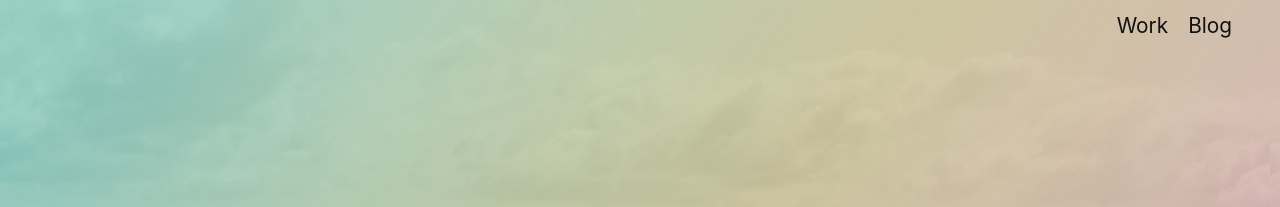
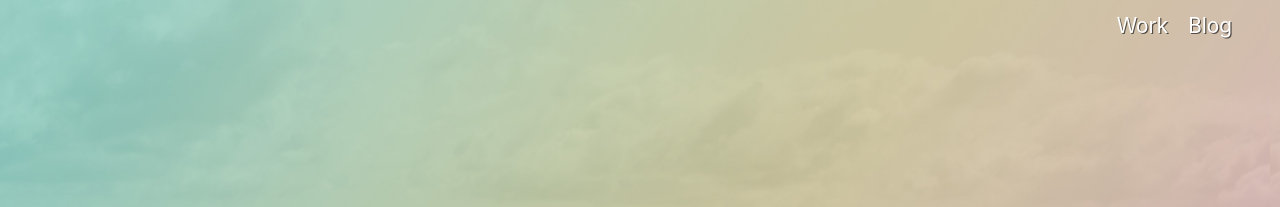
Before and after one commit to goodwin72/jaredrgoodwin.com, a Jekyll site: the page built from index.html, in a window 1280 px wide. Shown: the top 207 px of the page. Built offline with Jekyll 4.4.1, drawn with Linux system fonts in a browser that asks for light colours.

Commit message:
Home page nav buttons now styled with home-styled-text class

```diff
--- a/_includes/header.html
+++ b/_includes/header.html
@@ -27,7 +27,11 @@
 						{%- assign my_page = site.pages | where: "path", path | first -%}
 
 						{%- if my_page.title -%}
-							<a class="page-link" href="{{ my_page.url | relative_url }}">{{ my_page.title | escape }}</a>
+							<a class="page-link
+                                {% if page.layout == "home" %}
+                                    home-styled-text
+                                {%- endif -%}
+                            " href="{{ my_page.url | relative_url }}">{{ my_page.title | escape }}</a>
 						{%- endif -%}
 					{%- endfor -%}
 				</div>
--- a/_sass/minima/_layout.scss
+++ b/_sass/minima/_layout.scss
@@ -97,6 +97,14 @@
                margin-right: 0;
             }
             margin-left: 20px;
+
+
+            //&.home-styled-text { /* CSS specificty override. Probably not the best solution. */
+                //@extend .home-styled-text;
+                //color: $text-color !important;
+                //font-size: 1.3em !important; //hard-coded to match, make variable
+                //text-shadow: none;
+            //}
         }
     }
 }
@@ -287,7 +295,10 @@
 .site-header--home {
     @extend .site-header;
     position: absolute;
-    border: 0;
+    border-top-width: inherit;
+    border-top-color: transparent;
+    border-bottom-width: inherit;
+    border-bottom-color: transparent;
     width: 100%;
     z-index: 9999;
     margin-bottom: -$spacing-unit;
@@ -296,6 +307,17 @@
 .home-styled-text{
     text-shadow: .0575em .0575em .025em rgba(0,0,0,.6);
     color: white;
+}
+
+//CSS Override for front page nav buttons. Not the best solution.
+.site-nav .home-styled-text{
+    @extend .home-styled-text;
+
+    @include media-query($on-palm) {
+        color: black;
+        text-shadow: none;
+        font-size: 1.3em; //Hard-coded to match - make into a variable.
+    }
 }
 
 .col-display{
```
Lines whose indentation alone changed are shown as unchanged.
